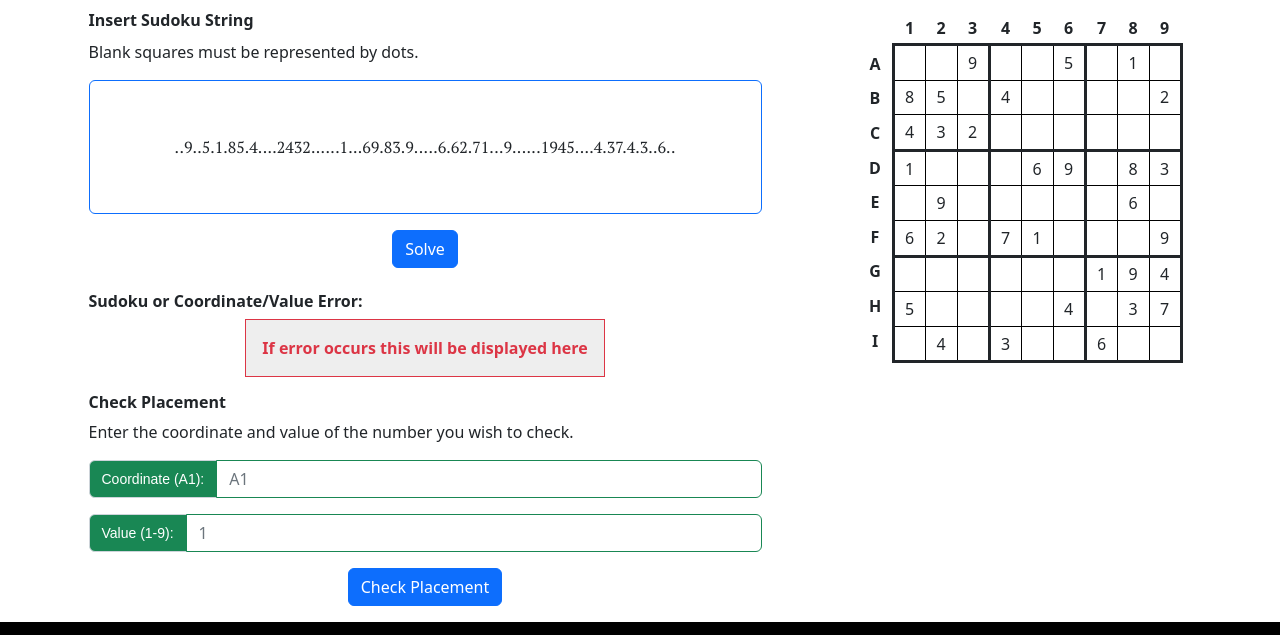
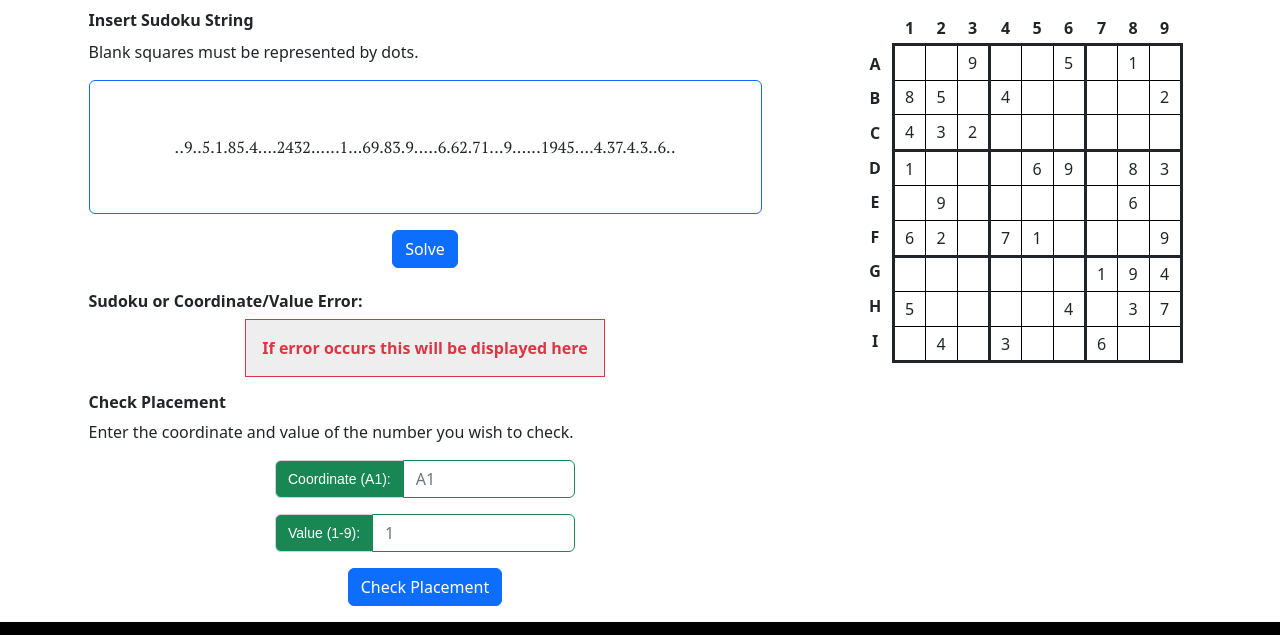
Before and after one commit to waldohidalgo/sudoku-solver, a website: page views/index.html in a window 1280 px wide. Shown: the part 88-723 px from the top of the page. Drawn offline with nearby package versions, Linux system fonts and the light colour scheme; files whose address does not match are found by name.

Commit message:
upload full project 💪

```diff
--- a/ejemplo.js
+++ /dev/null
@@ -1,5 +0,0 @@
-/*
-
-
-
-*/
--- a/public/css/style.css
+++ b/public/css/style.css
@@ -155,6 +155,10 @@ td {
   font-family: Arial, Helvetica, sans-serif;
 }
 
+.check_form_input_group {
+  max-width: 300px;
+}
+
 @media (min-width: 980px) {
   .contenedor {
     flex-direction: row;
--- a/views/index.html
+++ b/views/index.html
@@ -90,7 +90,7 @@
             <p>
               Enter the coordinate and value of the number you wish to check.
             </p>
-            <div class="input-group mb-3">
+            <div class="input-group mb-3 mx-auto check_form_input_group"">
               <label
                 class="input-group-text bg-success text-white label-checker"
                 id="label_coord"
@@ -110,7 +110,7 @@
               />
             </div>
 
-            <div class="input-group mb-3">
+            <div class="input-group mb-3 mx-auto check_form_input_group">
               <label
                 class="input-group-text bg-success text-white label-checker"
                 id="label_checker"
```
Also changed, not shown: README.md, screenshots/0home.webp (added), screenshots/1home_sudoku_resuelto.webp (added), screenshots/2home_sudoku_string_length_invalid.webp (added), screenshots/3home_sudoku_string_invalid_char.webp (added), screenshots/4home_sudoku_string_faltante.webp (added), screenshots/5home_sudoku_cannot_be_resolved.webp (added), screenshots/6home_check_placement_row_column_invalid.webp (added), screenshots/7home_check_placement_all_invalid.webp (added), screenshots/8home_check_placement_invalid_coordinate.webp (added), screenshots/9home_check_placement_invalid_value.webp (added), screenshots/proyecto_aprobado.webp (added), screenshots/requisitos.webp (added), screenshots/tests_creados_passed.jpg (added), 1 more files.
